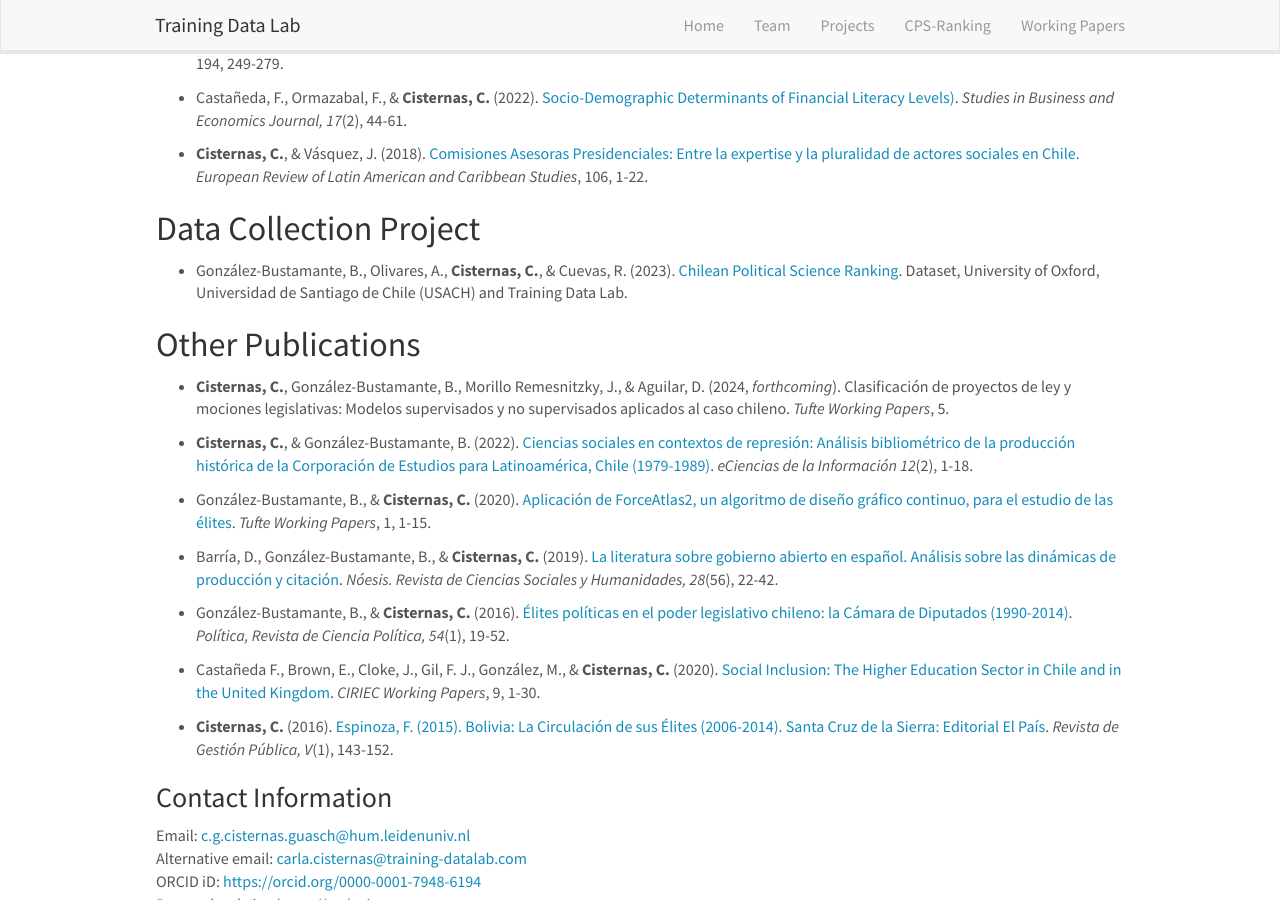
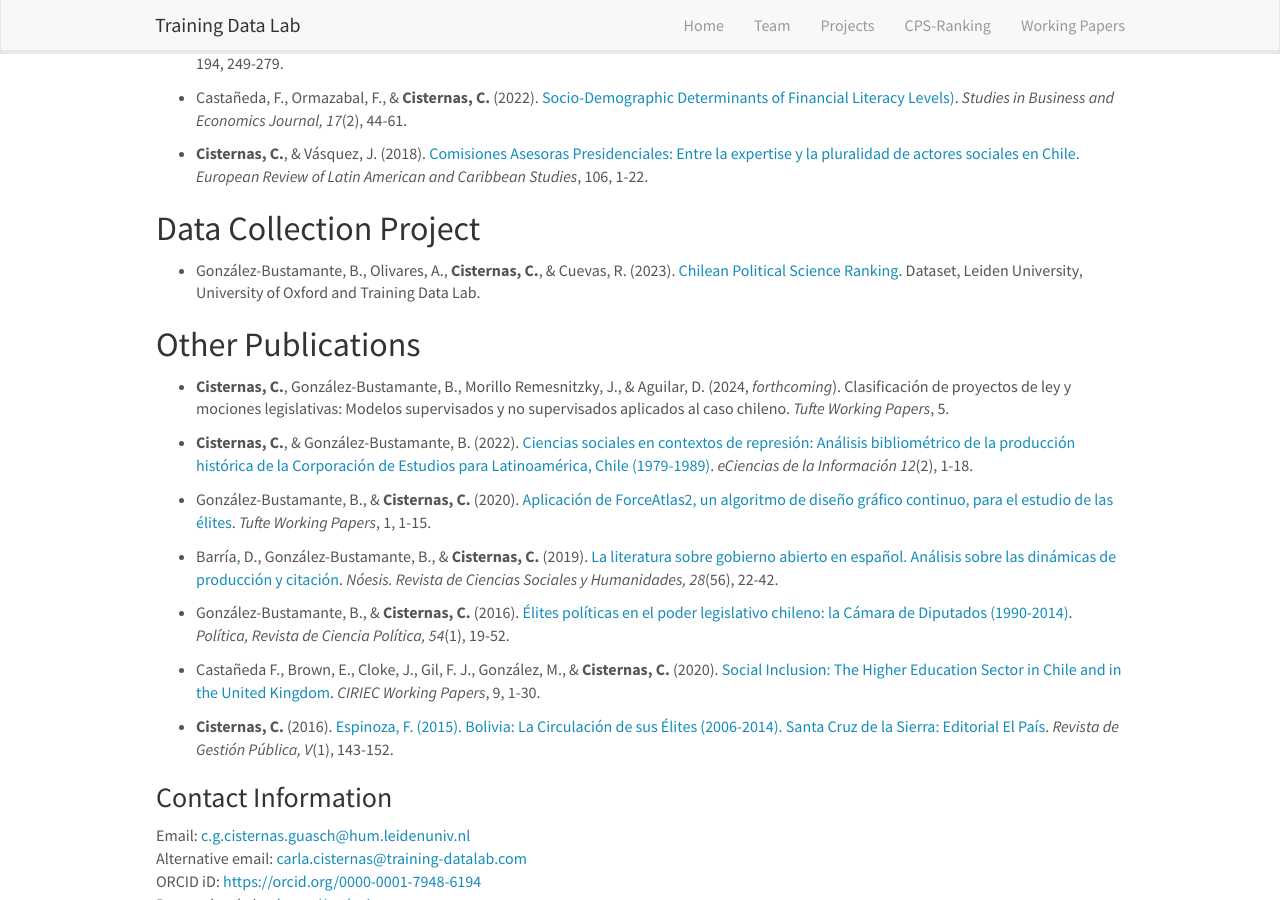
Before and after one commit to training-datalab/old-training-datalab.com, a Jekyll site: the page built from _pages/ccisternas.md, in a window 1280 px wide and 900 px high, scrolled down 406 px. Built offline with Jekyll 4.4.1, drawn with Linux system fonts in a browser that asks for light colours; nearby versions of some CDN libraries.

Commit message:
Update ccisternas.md

```diff
--- a/_pages/ccisternas.md
+++ b/_pages/ccisternas.md
@@ -24,7 +24,7 @@
 
 ## Data Collection Project
 
-- González-Bustamante, B., Olivares, A., **Cisternas, C.**, & Cuevas, R. (2023). <a href="http://doi.org/10.17605/OSF.IO/C8PRA" target="_blank">Chilean Political Science Ranking</a>. Dataset, University of Oxford, Universidad de Santiago de Chile (USACH) and Training Data Lab.
+- González-Bustamante, B., Olivares, A., **Cisternas, C.**, & Cuevas, R. (2023). <a href="http://doi.org/10.17605/OSF.IO/C8PRA" target="_blank">Chilean Political Science Ranking</a>. Dataset, Leiden University, University of Oxford and Training Data Lab.
 
 ## Other Publications
 
```
